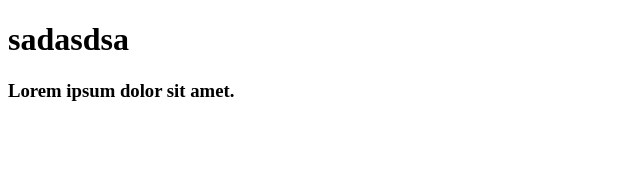
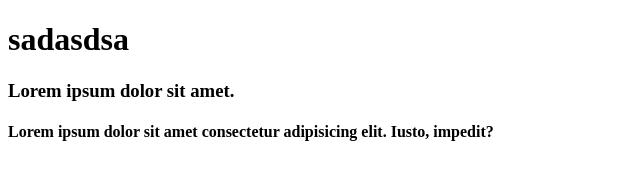
Before and after one commit to Utkirbek221/tajriba, a plain HTML site: page about.html in a window 1280 px wide. Shown: the whole page, without its empty margins (0-640 px from the left). Drawn offline with Linux system fonts and the light colour scheme.

```diff
--- a/about.html
+++ b/about.html
@@ -9,5 +9,6 @@
 <body>
     <h1>sadasdsa</h1>
     <h3>Lorem ipsum dolor sit amet.</h3>
+    <h4>Lorem ipsum dolor sit amet consectetur adipisicing elit. Iusto, impedit?</h4>
 </body>
 </html>
```
